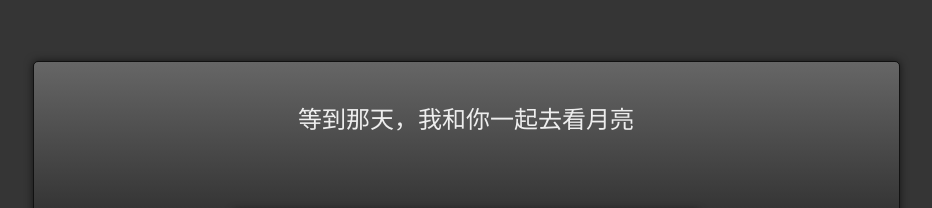
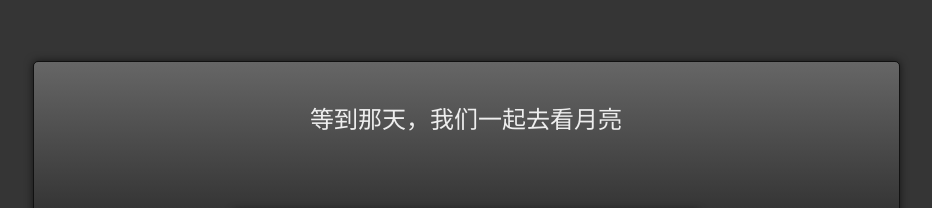
Before and after one commit to Schnuffel-Bunny/CloudRabbit.github.io, a plain HTML site: page index.html in a window 1280 px wide. Shown: the part 108-316 px from the top of the page, without its empty margins (174-1106 px from the left). Drawn offline with nearby package versions, Linux system fonts and the light colour scheme.

Commit message:
Create index.html

```diff
--- a/index.html
+++ b/index.html
@@ -158,7 +158,7 @@ body{
 
 <body>
   <div id='TextBoard'>
-    <p>等到那天，我和你一起去看月亮</p>
+    <p>等到那天，我们一起去看月亮</p>
   </div>
 
   <div id="countdown">
```
